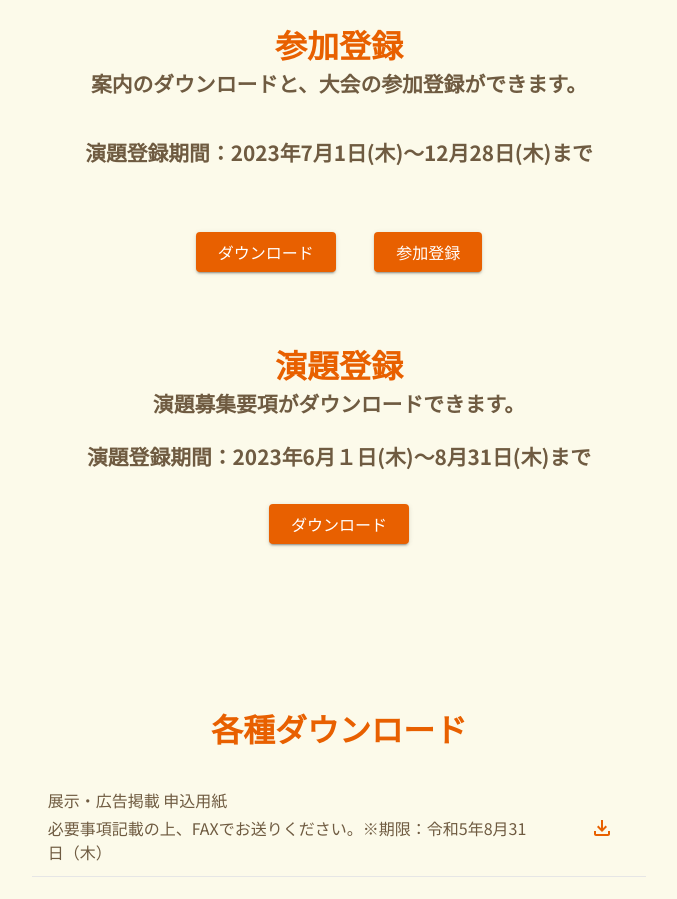
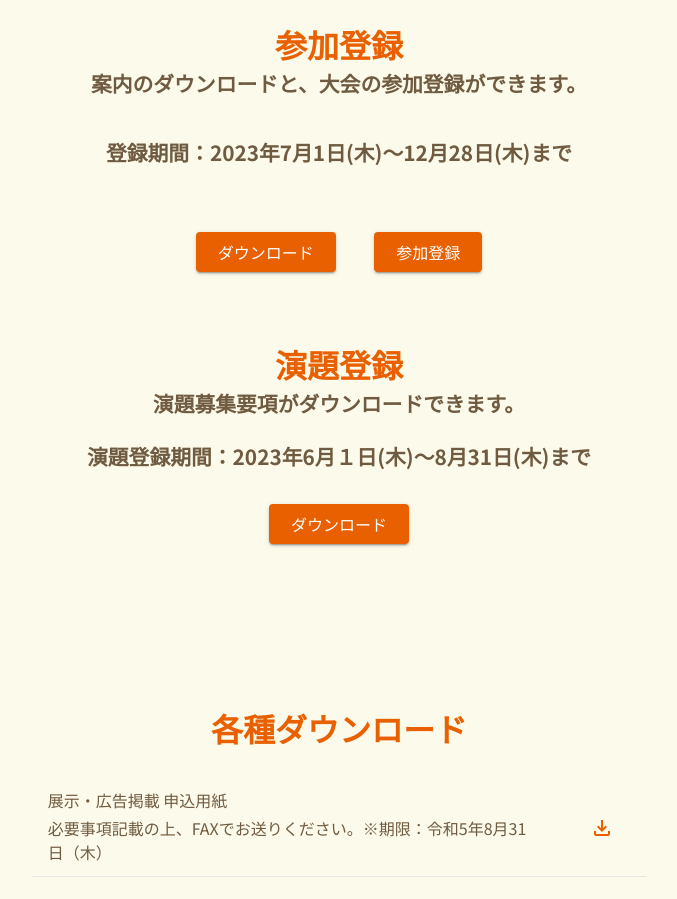
Before and after one commit to STSocietyOitaConference/top, a React (Create React App) app in the folder st-society-oita/: page / in a window 1280 px wide. Shown: the part 2860-3759 px from the top of the page, without its empty margins (459-1136 px from the left). Built offline with nearby package versions, Linux system fonts and the light colour scheme.

Commit message:
参加登録誤字修正

```diff
--- a/st-society-oita/src/components/Registration.tsx
+++ b/st-society-oita/src/components/Registration.tsx
@@ -53,7 +53,7 @@ function Registration() {
             alignItems="canter" //左寄せよせの場合はflex-start
           >
             <Typography variant="h6" color="secondary">
-              演題登録期間：2023年7月1日(木)～12月28日(木)まで
+              登録期間：2023年7月1日(木)～12月28日(木)まで
             </Typography>
           </Grid>
           <Grid item>
```
